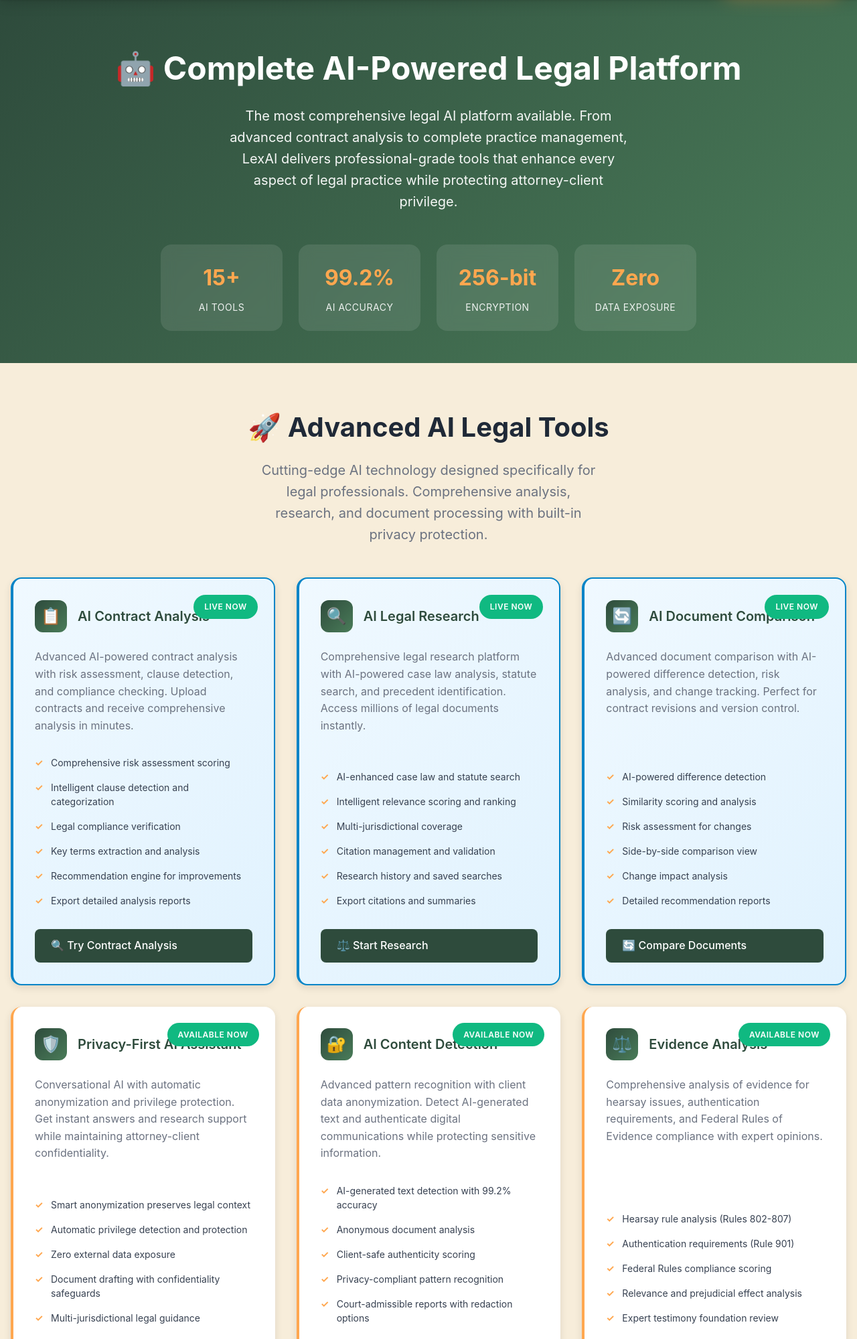
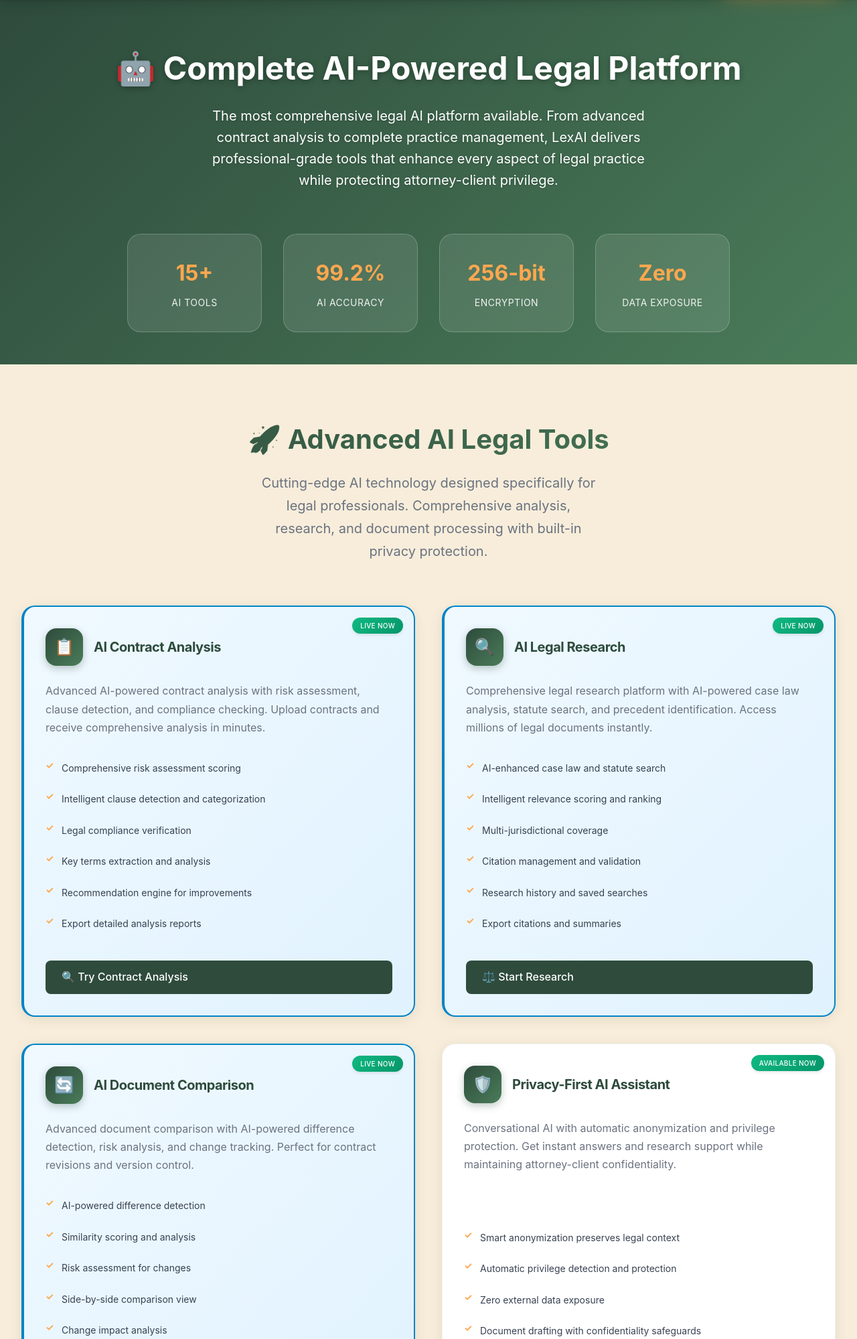
Before and after one commit to PhillipHolland/nexai-app, a Flask app: template templates/platform_overview.html in a window 1280 px wide. Shown: the part 73-2072 px from the top of the page at 67% size. Run offline with Flask 3, Linux system fonts and the light colour scheme; the template is opened without the code that fills it, so the values that code supplies are empty; parts of the project's set-up code (start-up, migrations or seed data) failed here and were passed over.

Commit message:
Modernize platform overview page UI/UX
- Reduce oversized 'Live Now' status buttons to subtle badges
- Improve typography hierarchy with gradient text effects
- Add smooth animations for hero section and tool cards
- Enhance button interactions with shimmer and ripple effects
- Optimize spacing and layout rhythm throughout page
- Add hover animations for stats and icons
- Improve mobile responsive design for status badges
- Add staggered animation delays for visual flow

🤖 Generated with [Claude Code](https://claude.ai/code)

Co-Authored-By: Claude <noreply@anthropic.com>

```diff
--- a/templates/platform_overview.html
+++ b/templates/platform_overview.html
@@ -48,22 +48,26 @@
             font-weight: 700;
             margin-bottom: 1rem;
             color: white;
+            text-shadow: 0 2px 8px rgba(0, 0, 0, 0.3);
+            animation: slideInUp 0.8s ease-out;
         }
 
         .platform-hero p {
             font-size: 1.25rem;
             opacity: 0.95;
-            max-width: 600px;
+            max-width: 700px;
             margin: 0 auto 2rem;
             line-height: 1.6;
+            text-shadow: 0 1px 3px rgba(0, 0, 0, 0.2);
+            animation: slideInUp 0.8s ease-out 0.2s both;
         }
 
         .platform-stats {
             display: grid;
             grid-template-columns: repeat(4, 1fr);
-            gap: 1.5rem;
-            margin-top: 3rem;
-            max-width: 800px;
+            gap: 2rem;
+            margin-top: 4rem;
+            max-width: 900px;
             margin-left: auto;
             margin-right: auto;
         }
@@ -71,9 +75,10 @@
         .stat-item {
             text-align: center;
             background: rgba(255, 255, 255, 0.1);
-            padding: 1.5rem 1rem;
-            border-radius: 1rem;
+            padding: 2rem 1rem;
+            border-radius: 1.25rem;
             backdrop-filter: blur(10px);
+            border: 1px solid rgba(255, 255, 255, 0.2);
         }
 
         .stat-number {
@@ -91,7 +96,7 @@
         }
 
         .platform-section {
-            padding: 4rem 0;
+            padding: 5rem 0;
         }
 
         .platform-section:nth-child(even) {
@@ -100,7 +105,7 @@
 
         .section-header {
             text-align: center;
-            margin-bottom: 3rem;
+            margin-bottom: 4rem;
         }
 
         .section-title {
@@ -108,40 +113,50 @@
             font-weight: 700;
             color: #2E4B3C;
             margin-bottom: 1rem;
+            background: linear-gradient(135deg, #2E4B3C, #4a7c59);
+            -webkit-background-clip: text;
+            -webkit-text-fill-color: transparent;
+            background-clip: text;
+            text-align: center;
         }
 
         .section-subtitle {
             font-size: 1.125rem;
             color: #6b7280;
-            max-width: 600px;
+            max-width: 700px;
             margin: 0 auto;
-            line-height: 1.6;
+            line-height: 1.7;
+            text-align: center;
+            font-weight: 400;
         }
 
         .tools-grid {
             display: grid;
-            grid-template-columns: repeat(auto-fit, minmax(350px, 1fr));
-            gap: 2rem;
+            grid-template-columns: repeat(auto-fit, minmax(380px, 1fr));
+            gap: 2.5rem;
             max-width: 1400px;
             margin: 0 auto;
+            padding: 0 1rem;
         }
 
         .tool-showcase {
             background: white;
-            border-radius: 1rem;
+            border-radius: 1.25rem;
             padding: 2rem;
-            box-shadow: 0 4px 12px rgba(0, 0, 0, 0.1);
+            box-shadow: 0 4px 20px rgba(0, 0, 0, 0.08);
             border-left: 4px solid #FFA74F;
-            transition: all 0.3s ease;
+            transition: all 0.4s cubic-bezier(0.4, 0, 0.2, 1);
             position: relative;
             height: 100%;
             display: flex;
             flex-direction: column;
+            border: 1px solid rgba(0, 0, 0, 0.05);
         }
 
         .tool-showcase:hover {
-            transform: translateY(-4px);
-            box-shadow: 0 12px 30px rgba(0, 0, 0, 0.15);
+            transform: translateY(-6px) scale(1.02);
+            box-shadow: 0 20px 40px rgba(0, 0, 0, 0.12);
+            border-color: rgba(255, 167, 79, 0.3);
         }
 
         .tool-header {
@@ -152,47 +167,51 @@
         }
 
         .tool-icon {
-            width: 3rem;
-            height: 3rem;
+            width: 3.5rem;
+            height: 3.5rem;
             background: linear-gradient(135deg, #2E4B3C, #4a7c59);
-            border-radius: 0.75rem;
+            border-radius: 1rem;
             display: flex;
             align-items: center;
             justify-content: center;
             font-size: 1.5rem;
             color: white;
             flex-shrink: 0;
+            box-shadow: 0 4px 12px rgba(46, 75, 60, 0.3);
+            transition: all 0.3s ease;
         }
 
         .tool-title {
             font-size: 1.25rem;
-            font-weight: 600;
+            font-weight: 700;
             color: #2E4B3C;
             margin: 0;
             line-height: 1.3;
+            letter-spacing: -0.025em;
         }
 
         .tool-description {
             color: #6b7280;
-            line-height: 1.6;
+            line-height: 1.7;
             margin-bottom: 1.5rem;
             font-size: 1rem;
             flex-grow: 1;
+            font-weight: 400;
         }
 
         .tool-features {
             list-style: none;
             padding: 0;
-            margin: 0 0 1.5rem 0;
+            margin: 0 0 2rem 0;
         }
 
         .tool-features li {
-            padding: 0.5rem 0;
+            padding: 0.75rem 0;
             color: #374151;
             position: relative;
             padding-left: 1.5rem;
             font-size: 0.875rem;
-            line-height: 1.5;
+            line-height: 1.6;
         }
 
         .tool-features li::before {
@@ -207,25 +226,26 @@
 
         .tool-status {
             display: inline-block;
-            padding: 0.5rem 1rem;
+            padding: 0.25rem 0.75rem;
             background: #2E4B3C;
             color: white;
-            border-radius: 2rem;
-            font-size: 0.75rem;
-            font-weight: 600;
+            border-radius: 1rem;
+            font-size: 0.625rem;
+            font-weight: 500;
             text-transform: uppercase;
             position: absolute;
-            top: 1.5rem;
-            right: 1.5rem;
-            letter-spacing: 0.5px;
+            top: 1rem;
+            right: 1rem;
+            letter-spacing: 0.3px;
+            box-shadow: 0 2px 4px rgba(0, 0, 0, 0.1);
         }
 
         .tool-status.available {
-            background: #10b981;
+            background: linear-gradient(135deg, #10b981, #059669);
         }
 
         .tool-status.coming-soon {
-            background: #FFA74F;
+            background: linear-gradient(135deg, #FFA74F, #f59e0b);
             color: #2E4B3C;
         }
 
@@ -320,15 +340,18 @@
         }
 
         .btn-platform {
-            background: #FFA74F;
+            background: linear-gradient(135deg, #FFA74F, #f59e0b);
             color: #2E4B3C;
             padding: 1rem 2rem;
             border-radius: 0.75rem;
             font-weight: 600;
             text-decoration: none;
-            transition: all 0.2s ease;
-            border: 2px solid #FFA74F;
+            transition: all 0.3s cubic-bezier(0.4, 0, 0.2, 1);
+            border: 2px solid transparent;
             font-size: 1.125rem;
+            box-shadow: 0 4px 12px rgba(255, 167, 79, 0.3);
+            position: relative;
+            overflow: hidden;
         }
 
         .btn-platform:hover {
@@ -459,11 +482,13 @@
             }
 
             .tool-status {
-                position: static;
+                position: relative;
                 margin-bottom: 1rem;
                 display: inline-block;
-                font-size: 0.7rem;
-                padding: 0.4rem 0.8rem;
+                font-size: 0.6rem;
+                padding: 0.3rem 0.7rem;
+                top: auto;
+                right: auto;
             }
 
             .tool-link {
@@ -640,6 +665,122 @@
 
             .tool-showcase {
                 padding: 1.25rem 1rem;
+            }
+        }
+        /* Modern Animations */
+        @keyframes slideInUp {
+            from {
+                opacity: 0;
+                transform: translateY(30px);
+            }
+            to {
+                opacity: 1;
+                transform: translateY(0);
+            }
+        }
+
+        @keyframes fadeInScale {
+            from {
+                opacity: 0;
+                transform: scale(0.95);
+            }
+            to {
+                opacity: 1;
+                transform: scale(1);
+            }
+        }
+
+        @keyframes iconPulse {
+            0%, 100% {
+                transform: scale(1);
+            }
+            50% {
+                transform: scale(1.05);
+            }
+        }
+
+        .tool-showcase {
+            animation: fadeInScale 0.6s ease-out;
+        }
+
+        .tool-showcase:nth-child(1) { animation-delay: 0.1s; }
+        .tool-showcase:nth-child(2) { animation-delay: 0.2s; }
+        .tool-showcase:nth-child(3) { animation-delay: 0.3s; }
+        .tool-showcase:nth-child(4) { animation-delay: 0.4s; }
+        .tool-showcase:nth-child(5) { animation-delay: 0.5s; }
+        .tool-showcase:nth-child(6) { animation-delay: 0.6s; }
+
+        .tool-showcase:hover .tool-icon {
+            animation: iconPulse 0.6s ease-in-out;
+        }
+
+        /* Enhanced Button Interactions */
+        .btn-platform::before {
+            content: '';
+            position: absolute;
+            top: 0;
+            left: -100%;
+            width: 100%;
+            height: 100%;
+            background: linear-gradient(90deg, transparent, rgba(255, 255, 255, 0.2), transparent);
+            transition: left 0.5s;
+        }
+
+        .btn-platform:hover::before {
+            left: 100%;
+        }
+
+        .tool-link {
+            position: relative;
+            overflow: hidden;
+        }
+
+        .tool-link::after {
+            content: '';
+            position: absolute;
+            top: 50%;
+            left: 50%;
+            width: 0;
+            height: 0;
+            background: rgba(255, 255, 255, 0.2);
+            border-radius: 50%;
+            transition: all 0.3s ease;
+            transform: translate(-50%, -50%);
+        }
+
+        .tool-link:hover::after {
+            width: 300px;
+            height: 300px;
+        }
+
+        /* Improved Stats Animation */
+        .platform-stats {
+            animation: slideInUp 0.8s ease-out 0.4s both;
+        }
+
+        .stat-item {
+            transition: all 0.3s ease;
+        }
+
+        .stat-item:hover {
+            transform: translateY(-4px);
+            box-shadow: 0 8px 25px rgba(46, 75, 60, 0.2);
+        }
+
+        /* Scroll-triggered animations */
+        .tools-grid {
+            opacity: 0;
+            animation: slideInUp 0.8s ease-out 0.6s both;
+        }
+
+        /* Enhanced Mobile Status Positioning */
+        @media (max-width: 768px) {
+            .tool-status {
+                position: relative;
+                margin-bottom: 1rem;
+                display: inline-block;
+                font-size: 0.6rem;
+                padding: 0.2rem 0.6rem;
             }
         }
     </style>
```
